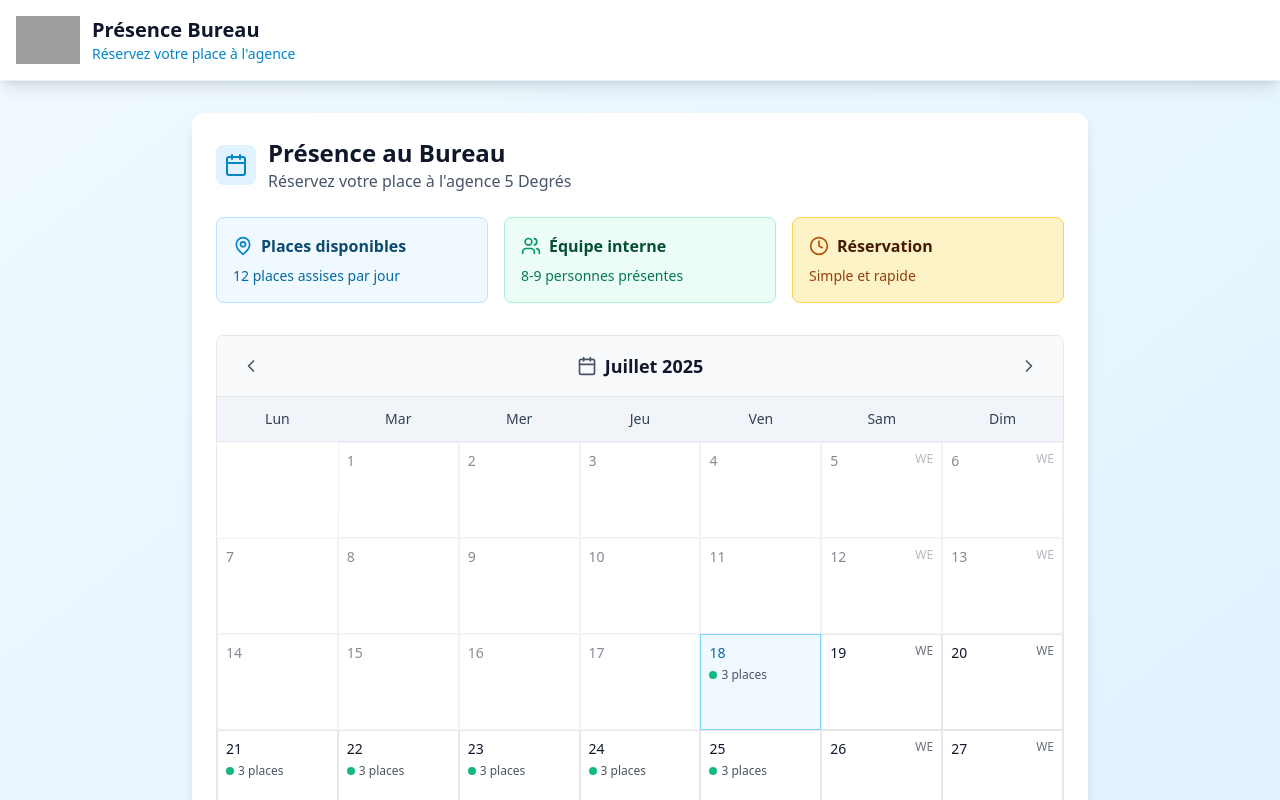
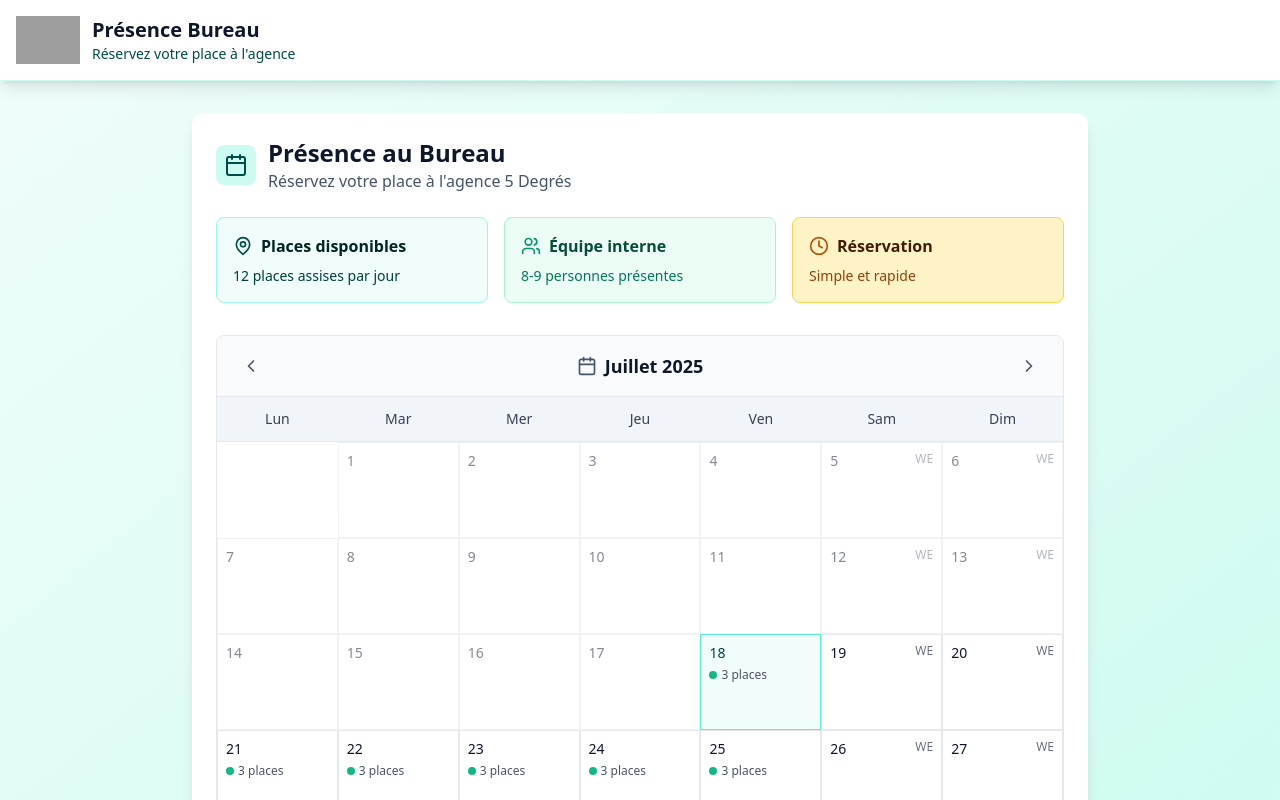
Before and after one commit to mloubiere/a-5-degres-pres, a React (Vite) app: page / in a window 1280 px wide. Shown: the top 800 px of the page. Built offline with nearby package versions, Linux system fonts and the light colour scheme; grey boxes are pictures that could not be loaded.

Commit message:
Mise à jour de la couleur primaire vers #005953

```diff
--- a/tailwind.config.js
+++ b/tailwind.config.js
@@ -6,16 +6,16 @@ export default {
       colors: {
         // Palette 5 Degrés basée sur leur site
         primary: {
-          50: '#f0f9ff',
-          100: '#e0f2fe',
-          200: '#bae6fd',
-          300: '#7dd3fc',
-          400: '#38bdf8',
-          500: '#0ea5e9', // Bleu principal 5 Degrés
-          600: '#0284c7',
-          700: '#0369a1',
-          800: '#075985',
-          900: '#0c4a6e',
+          50: '#f0fdfa',
+          100: '#ccfbf1',
+          200: '#99f6e4',
+          300: '#5eead4',
+          400: '#2dd4bf',
+          500: '#005953', // Vert principal 5 Degrés
+          600: '#004d47',
+          700: '#00403b',
+          800: '#00332f',
+          900: '#002623',
         },
         secondary: {
           50: '#f8fafc',
```
